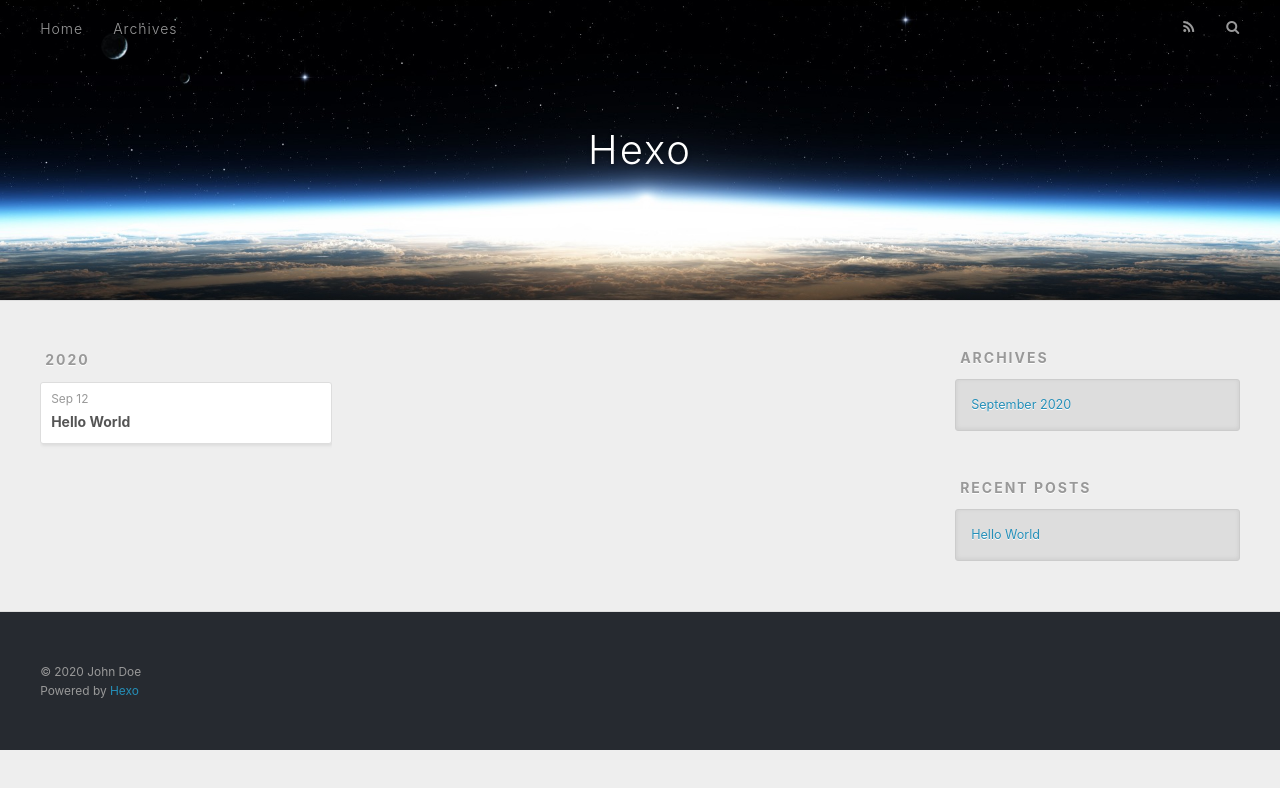
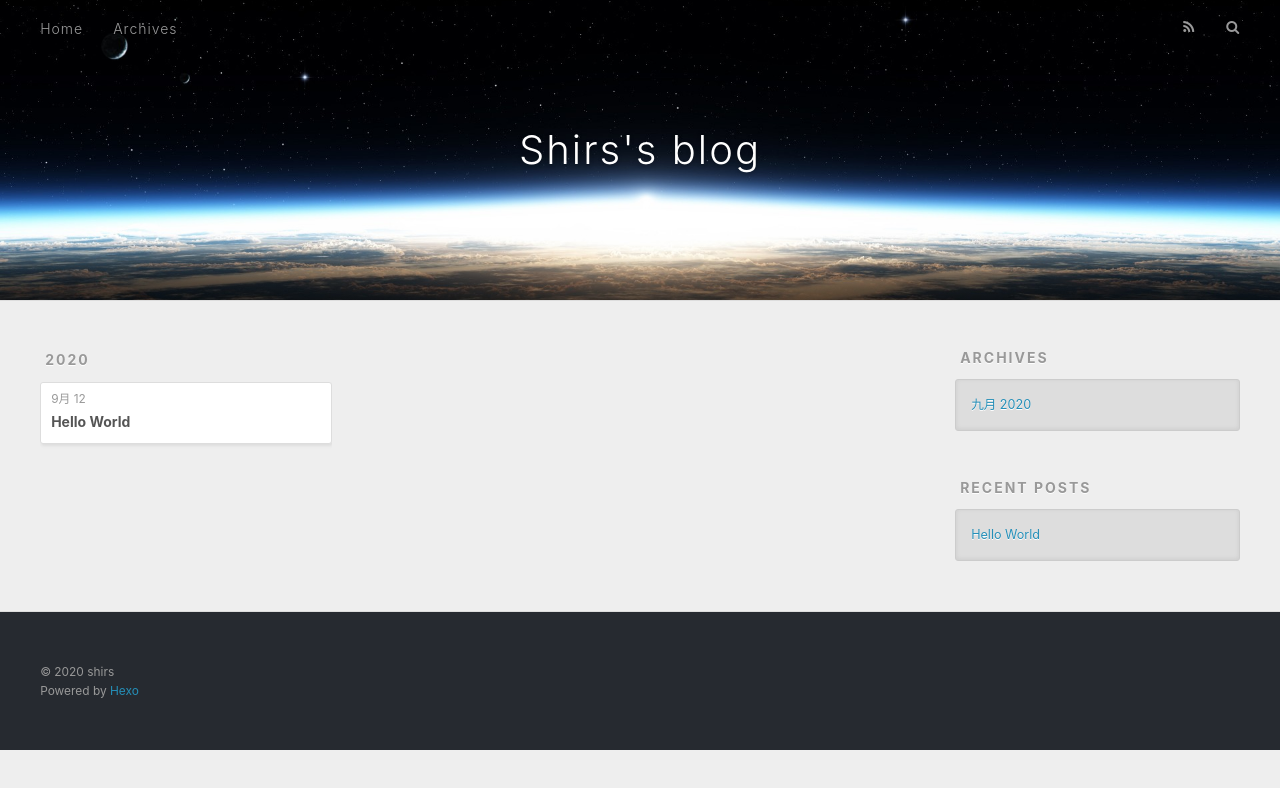
Before and after one commit to shirs-a/shirs-a.github.io, a plain HTML site: page archives/2020/09/index.html in a window 1280 px wide. Drawn offline with nearby package versions, Linux system fonts and the light colour scheme.

Commit message:
Site updated: 2020-09-12 20:30:03

```diff
--- a/archives/2020/09/index.html
+++ b/archives/2020/09/index.html
@@ -5,17 +5,19 @@
 
 
 
-  <title>Archives: 2020/9 | Hexo</title>
+  <title>Archives: 2020/9 | Shirs&#39;s blog</title>
   <meta name="viewport" content="width=device-width, initial-scale=1, maximum-scale=1">
-  <meta property="og:type" content="website">
-<meta property="og:title" content="Hexo">
+  <meta name="description" content="������д��,ƽ����С˵,���ܺ�ƽ��,һֱŬ����">
+<meta property="og:type" content="website">
+<meta property="og:title" content="Shirs&#39;s blog">
 <meta property="og:url" content="http://example.com/archives/2020/09/index.html">
-<meta property="og:site_name" content="Hexo">
-<meta property="og:locale" content="en_US">
-<meta property="article:author" content="John Doe">
+<meta property="og:site_name" content="Shirs&#39;s blog">
+<meta property="og:description" content="������д��,ƽ����С˵,���ܺ�ƽ��,һֱŬ����">
+<meta property="og:locale" content="zh_CN">
+<meta property="article:author" content="shirs">
 <meta name="twitter:card" content="summary">
 
-    <link rel="alternate" href="/atom.xml" title="Hexo" type="application/atom+xml">
+    <link rel="alternate" href="/atom.xml" title="Shirs&#39;s blog" type="application/atom+xml">
 
 
     <link rel="icon" href="/favicon.png">
@@ -36,7 +38,7 @@
   <div id="header-outer" class="outer">
     <div id="header-title" class="inner">
       <h1 id="logo-wrap">
-        <a href="/" id="logo">Hexo</a>
+        <a href="/" id="logo">Shirs&#39;s blog</a>
       </h1>
 
     </div>
@@ -79,7 +81,7 @@
   <div class="archive-article-inner">
     <header class="archive-article-header">
       <a href="/2020/09/12/hello-world/" class="archive-article-date">
-  <time datetime="2020-09-12T10:37:01.415Z" itemprop="datePublished">Sep 12</time>
+  <time datetime="2020-09-12T10:37:01.415Z" itemprop="datePublished">9月 12</time>
 </a>
 
 
@@ -113,7 +115,7 @@
   <div class="widget-wrap">
     <h3 class="widget-title">Archives</h3>
     <div class="widget">
-      <ul class="archive-list"><li class="archive-list-item"><a class="archive-list-link" href="/archives/2020/09/">September 2020</a></li></ul>
+      <ul class="archive-list"><li class="archive-list-item"><a class="archive-list-link" href="/archives/2020/09/">九月 2020</a></li></ul>
     </div>
   </div>
 
@@ -141,7 +143,7 @@
 
   <div class="outer">
     <div id="footer-info" class="inner">
-      &copy; 2020 John Doe<br>
+      &copy; 2020 shirs<br>
       Powered by <a href="http://hexo.io/" target="_blank">Hexo</a>
     </div>
   </div>
```
Also changed, not shown: 2020/09/12/hello-world/index.html (+8 -8 lines), archives/2020/index.html (+13 -11 lines), archives/index.html (+13 -11 lines), index.html (+12 -10 lines).
